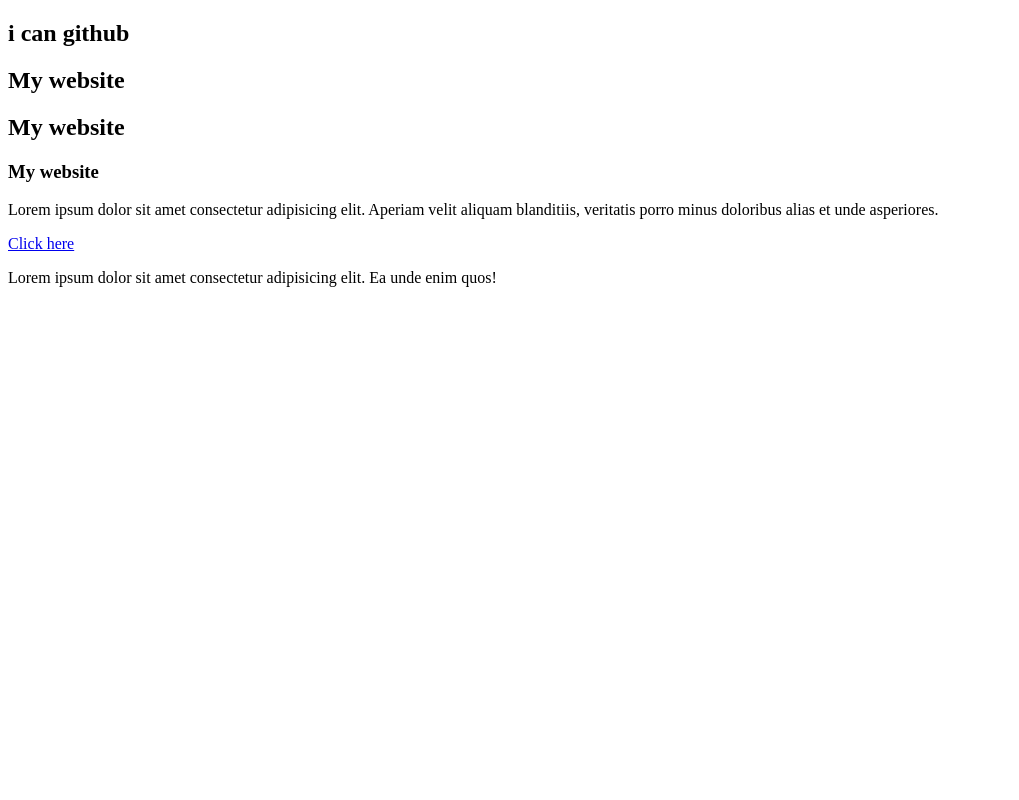
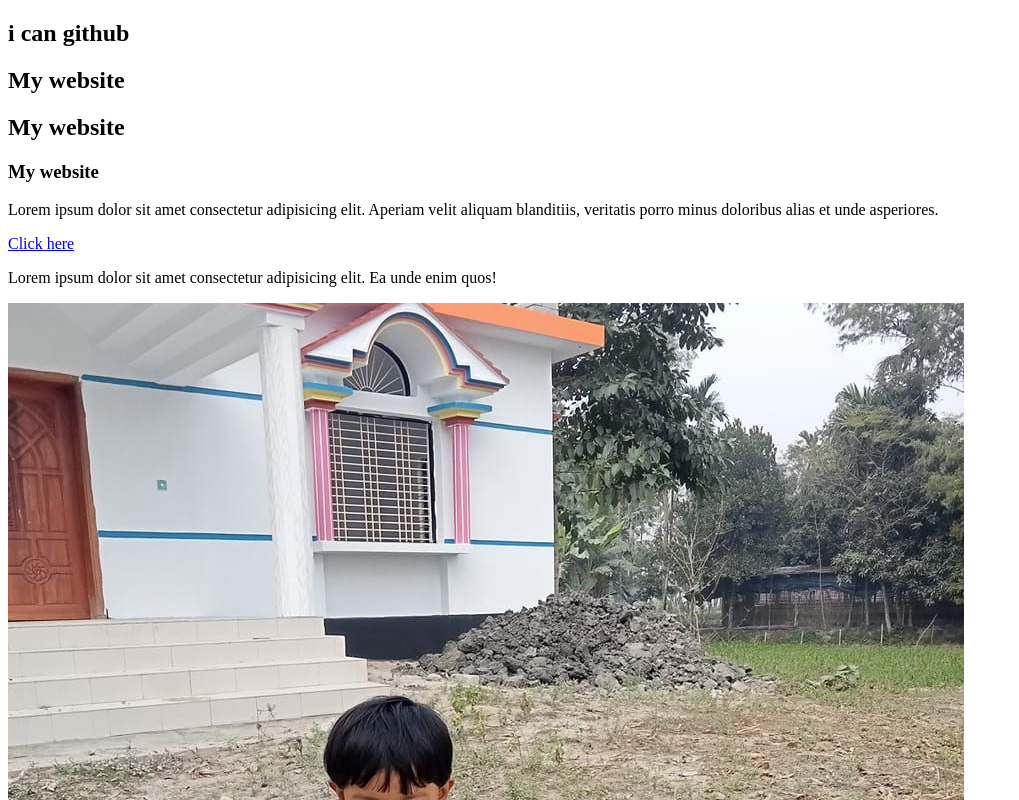
Before and after one commit to saifulaija/my-second-repo, a plain HTML site: page index.html in a window 1280 px wide. Shown: the top 800 px of the page, without its empty margins (0-1019 px from the left). Drawn offline with Linux system fonts and the light colour scheme.

Commit message:
aija image add

```diff
--- a/index.html
+++ b/index.html
@@ -14,5 +14,6 @@
     <p>Lorem ipsum dolor sit amet consectetur adipisicing elit. Aperiam velit aliquam blanditiis, veritatis porro minus doloribus alias et unde asperiores.</p>
     <a href="#">Click here</a>
     <p>Lorem ipsum dolor sit amet consectetur adipisicing elit. Ea unde enim quos!</p>
+    <img src="aija.jpg" alt="">
 </body>
 </html>
```
Also changed, not shown: aija.jpg (added).
